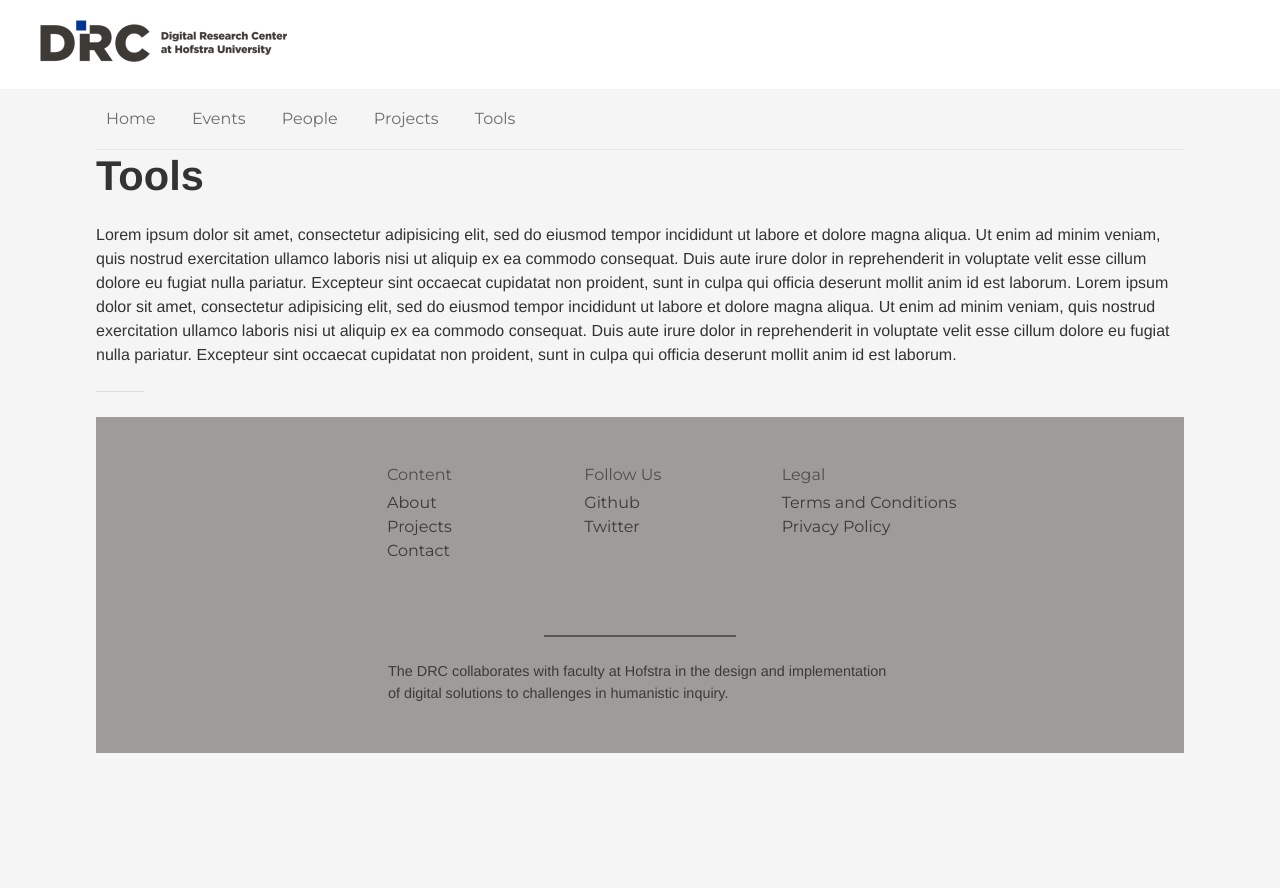
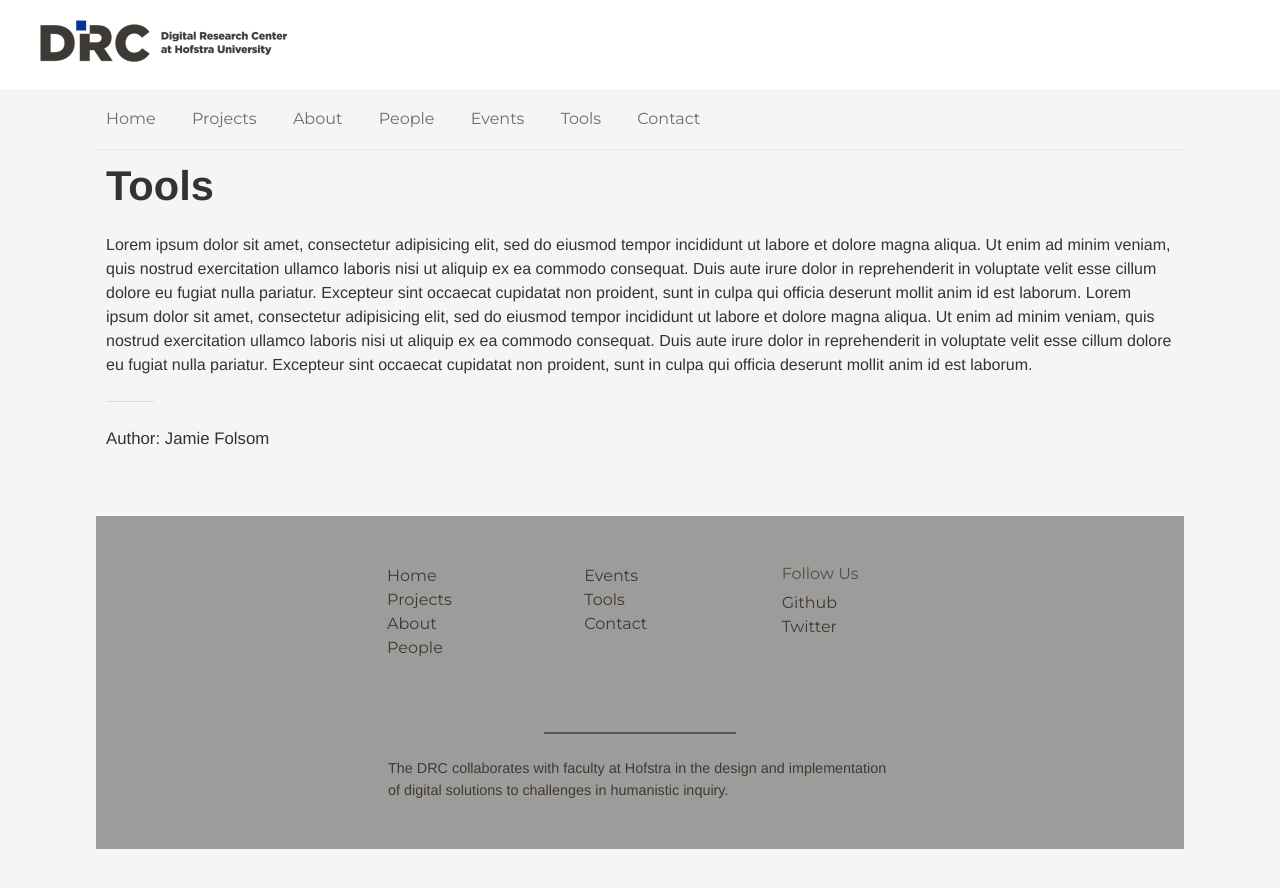
Before and after one commit to hofstra/drc, a Jekyll site: the page built from tools.html, in a window 1280 px wide. Shown: the top 888 px of the page. Built offline with Jekyll 4.4.1, drawn with Linux system fonts in a browser that asks for light colours; nearby versions of some CDN libraries.

Commit message:
More CSS edits to home page and article page layout, including responsive styles for logo and content. Hooked nav up to a data file for consistent ordering in both header and footer.

```diff
--- a/_includes/footer.html
+++ b/_includes/footer.html
@@ -1,21 +1,25 @@
 <footer class="footer" role="contentinfo">
   <div class="footer-links">
     <ul>
-      <li><h3>Content</h3></li>
-      <li><a href="javascript:void(0)">About</a></li>
-      <li><a href="javascript:void(0)">Projects</a></li>
-      <li><a href="javascript:void(0)">Contact</a></li>
+{% for page in site.data.nav limit:4 offset:0 %}
+      <li><a href="{{ page.permalink | prepend: site.baseurl }}">{{ page.title }}</a></li>
+{% endfor %}
+    </ul>
+    <ul>
+{% for page in site.data.nav limit:3 offset:4 %}
+      <li><a href="{{ page.permalink | prepend: site.baseurl }}">{{ page.title }}</a></li>
+{% endfor %}
     </ul>
     <ul>
       <li><h3>Follow Us</h3></li>
       <li><a href="http://github.com/{{ site.github_username }}">Github</a></li>
       <li><a href="http://twitter.com/{{ site.twitter_username }}">Twitter</a></li>
     </ul>
-    <ul>
+    <!--ul>
       <li><h3>Legal</h3></li>
       <li><a href="javascript:void(0)">Terms and Conditions</a></li>
       <li><a href="javascript:void(0)">Privacy Policy</a></li>
-    </ul>
+    </ul-->
   </div>
   <hr>
   <p>{{site.description}}</p>
--- a/_includes/head.html
+++ b/_includes/head.html
@@ -3,7 +3,7 @@
     <meta name="viewport" content="width=device-width initial-scale=1" />
     <meta http-equiv="X-UA-Compatible" content="IE=edge">
 
-    <title>{% if page.title %}{{ page.title }}{% else %}{{ site.title }}{% endif %}</title>
+    <title>{% if page.title %}{{ page.title }} &ndash; {{ site.title }}{% else %}{{ site.title }}{% endif %}</title>
     <meta name="description" content="{{ site.description }}">
 
     <link rel="stylesheet" href="{{ "/css/main.css" | prepend: site.baseurl }}">
--- a/_includes/header.html
+++ b/_includes/header.html
@@ -1,5 +1,5 @@
     <div class="logo-header-wrapper"><div class="logo-header">
-        <img src="/images/drc.logo.horizontal.png" alt="Digital Research Center at Hofstra" height="42" width="247">
+        <a href="/"><img src="/images/drc.logo.horizontal.png" alt="Digital Research Center at Hofstra" height="42" width="247" /></a>
     </div></div>
 
     <section id="header">
@@ -7,10 +7,9 @@
             <div class="navigation-wrapper">
                 <nav role="navigation">
                     <ul id="js-navigation-menu" class="navigation-menu show">
-                            <li class="nav-link"><a class="page-link" href="/">Home</a></li>
-                        {% for page in site.pages %}
+                        {% for page in site.data.nav %}
                             {% if page.title %}
-                            <li class="nav-link"><a class="page-link" href="{{ page.url | prepend: site.baseurl }}">{{ page.title }}</a></li>
+                            <li class="nav-link"><a class="page-link" href="{{ page.permalink | prepend: site.baseurl }}">{{ page.title }}</a></li>
                             {% endif %}
                         {% endfor %}
                     </ul>
--- a/_layouts/page.html
+++ b/_layouts/page.html
@@ -5,6 +5,6 @@
 <article class="type-system-geometric">
 <h1>{{ page.title }}</h1>
   {{ content }}
-<hr>
-<p class="author">{{ page.author }}</p>
+{% if page.author!='' %}<hr>
+<p class="author">Author: {{ page.author }}</p>{% endif %}
 </article>
--- a/_sass/_layout.scss
+++ b/_sass/_layout.scss
@@ -14,6 +14,8 @@
 $support-color-4: #f5f5f5;
 $highlight-color: #feb612; // Hofstra Gold
 
+$large-screen: em(860) !default;
+
 body {
     background-color: $support-color-4;
 }
@@ -27,7 +29,7 @@
 // Home page styles
 .hero {
     ///////////////////////////////////////////////////////////////////////////////////
-    $base-border-radius: 3px !default;
+    $base-border-radius: 3px !default; // Used by button
     //$base-accent-color: #477DCA !default;
     //$base-accent-color: #477DCA !default;
     $large-screen: em(860) !default;
@@ -141,18 +143,19 @@
     $card-hover-background: lighten($card-background, 5%);
     $card-image-background: #DBD199;
     $card-image-hover-background: lighten($card-image-background, 5%);
-    $card-margin: 1em;
+    $card-margin: 0;
 
     @include flex-basis(15em);
     @include flex-grow(1);
     @include transition (all 0.2s ease-in-out);
-    background-color: $card-background;
+    background-color: transparent;
     //border-radius: $base-border-radius;
     border-radius: 0;
-    border: $card-border;
-    box-shadow: 0 1px 0px darken($base-background-color, 10%);
+    //border: $card-border;
+    //box-shadow: 0 1px 0px darken($base-background-color, 10%);
     cursor: pointer;
     margin: 0 $card-margin $base-spacing $card-margin;
+    padding: 10px;
     position: relative;
     position: relative;
 
@@ -173,7 +176,7 @@
     .card-header {
         @include transition (all 0.2s ease-in-out);
         background-color: $card-header-background;
-        border-bottom: $card-border;
+        //border-bottom: $card-border;
         border-radius: $base-border-radius $base-border-radius 0 0;
         font-weight: bold;
         line-height: 1.5em;
@@ -225,6 +228,12 @@
     $light-gray: #DDD !default;
     $medium-screen: em(640) !default;
     $base-font-color: $dark-gray !default;
+
+    padding: 20px 20px 40px;
+
+    @include media($large-screen) {
+        padding: 10px 10px 40px;
+    }
 
 
     h1, h2, h3, p {
@@ -647,8 +656,20 @@
             padding-bottom: 20px;
     }
         .logo-header {
+            padding-right: 20px;
+            padding-left: 20px;
+            @include media($large-screen) {
+                padding-right: 10px;
+                padding-left: 10px;
+            }
+            @include media(1106px) {
+                padding-right: 20px;
+                padding-left: 20px;
+            }
+            @include media(1146px) {
                 padding-right: 40px;
                 padding-left: 40px;
+            }
         }
     // /Added by MJR ////////////////////////////////////////
 
--- a/tools.html
+++ b/tools.html
@@ -3,6 +3,7 @@
 title: Tools
 permalink: /tools/
 tags: [general, information]
+author: Jamie Folsom
 ---
 
 Lorem ipsum dolor sit amet, consectetur adipisicing elit, sed do eiusmod
```
Also changed, not shown: _data/nav.csv (added, +8 -0 lines), 1 other file.
